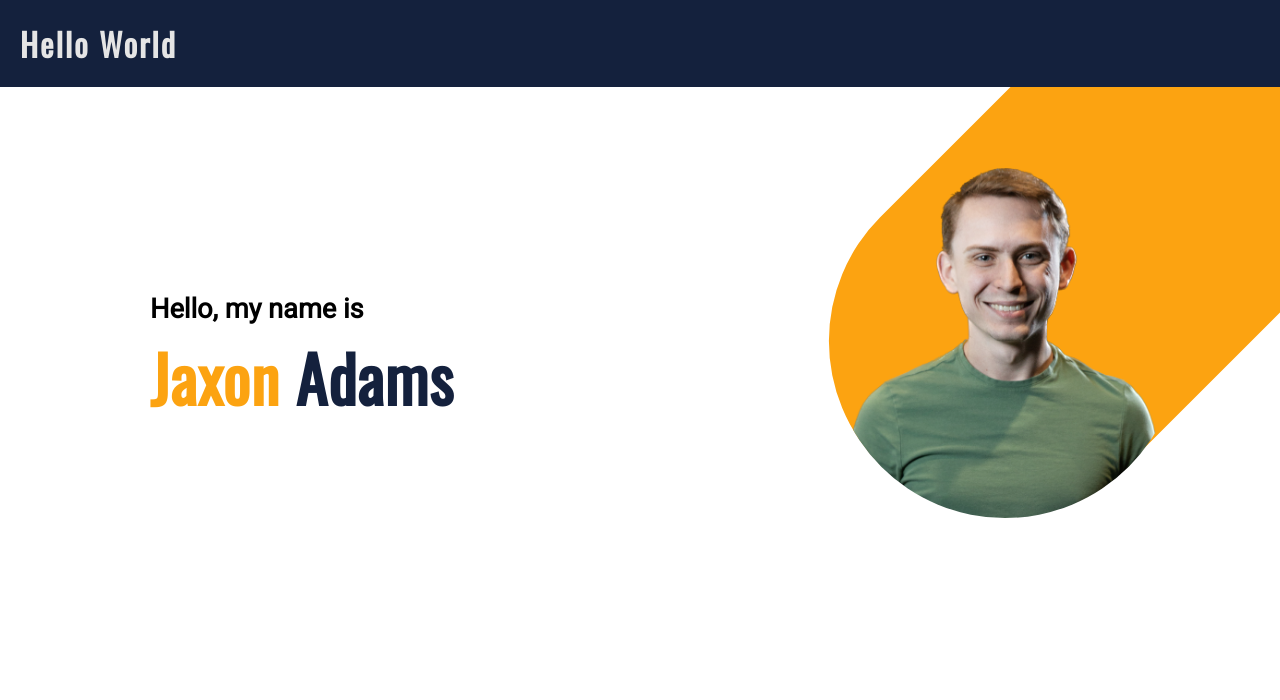
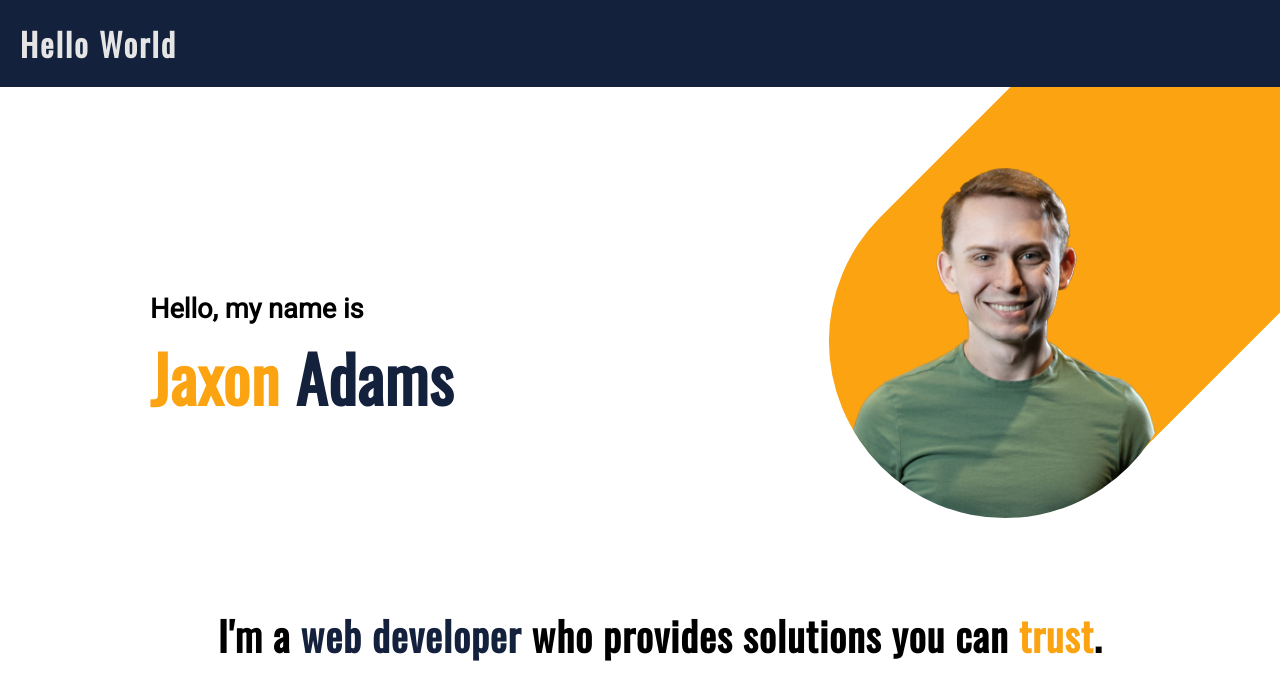
Before and after one commit to JaxonAdams/fluffy-octo-fishstick, a React (Create React App) app in the folder client/: page / in a window 1280 px wide. Shown: the top 700 px of the page. Built offline with nearby package versions, Linux system fonts and the light colour scheme; the HTML template or start-up script is replaced by a standard one.

Commit message:
set up hook below hero component

```diff
--- a/client/src/components/hero/Hero.css
+++ b/client/src/components/hero/Hero.css
@@ -49,21 +49,25 @@
 /* animations */
 @keyframes slide-in-right {
   from {
-    transform: translate(150%, -150%);
+    transform: translate(50%, -50%);
+    opacity: 0;
   }
 
   to {
     transform: translate(0%);
+    opacity: 1;
   }
 }
 
 @keyframes slide-in-left {
   from {
-    transform: translateX(-150%);
+    transform: translateX(-50%);
+    opacity: 0;
   }
 
   to {
     transform: translateX(0%);
+    opacity: 1;
   }
 }
 
@@ -73,7 +77,8 @@
   }
 
   .container-left.remove {
-    transform: translateX(-150%);
+    transform: translateX(-50%);
+    opacity: 0;
   }
 
   .container-right.visible {
@@ -81,6 +86,7 @@
   }
 
   .container-right.remove {
-    transform: translate(150%, -150%);
+    transform: translate(50%, -50%);
+    opacity: 0;
   }
 }
--- /dev/null
+++ b/client/src/components/hook/Hook.js
@@ -0,0 +1,12 @@
+import React from 'react';
+import './hook.css';
+
+const Hook = () => {
+  return (
+    <div className='hook'>
+      <h2 className='title hook-title'>I'm a <span className='hook-highlight hl-other'>web developer</span> who provides solutions you can <span className='hook-highlight'>trust</span>.</h2>
+    </div>
+  );
+};
+
+export default Hook;
--- /dev/null
+++ b/client/src/components/hook/hook.css
@@ -0,0 +1,61 @@
+.hook {
+  width: 100%;
+}
+
+.hook-title {
+  font-size: 2.5rem;
+  width: 100%;
+  text-align: center;
+}
+
+.hook-highlight {
+  color: var(--highlight-color);
+}
+
+.hl-other {
+  color: var(--secondary-bg-color);
+}
+
+@keyframes fade-in {
+  from {
+    opacity: 0;
+  }
+
+  to {
+    opacity: 1;
+  }
+}
+
+@keyframes highlight-one {
+  from {
+    color: var(--bg-dark);
+  }
+
+  to {
+    color: var(--highlight-color);
+  }
+}
+
+@keyframes highlight-two {
+  from {
+    color: var(--bg-dark);
+  }
+
+  to {
+    color: var(--secondary-bg-color);
+  }
+}
+
+@media (prefers-reduced-motion: no-preference) {
+  .hook-title {
+    animation: fade-in linear 0.5s;
+  }
+
+  .hook-highlight {
+    animation: highlight-one ease-in 1s;
+  }
+
+  .hl-other {
+    animation: highlight-two ease-in 1s;
+  }
+}
--- a/client/src/pages/Home/Home.js
+++ b/client/src/pages/Home/Home.js
@@ -2,6 +2,7 @@ import React, { useEffect } from 'react';
 
 import Header from '../../components/header/Header';
 import Hero from '../../components/hero/Hero';
+import Hook from '../../components/hook/Hook';
 
 const Home = () => {
   // update page title
@@ -13,7 +14,7 @@ const Home = () => {
     <div className='home'>
       <Header />
       <Hero />
-      <div style={{height: '1000px'}} />
+      <Hook />
     </div>
   );
 };
```
